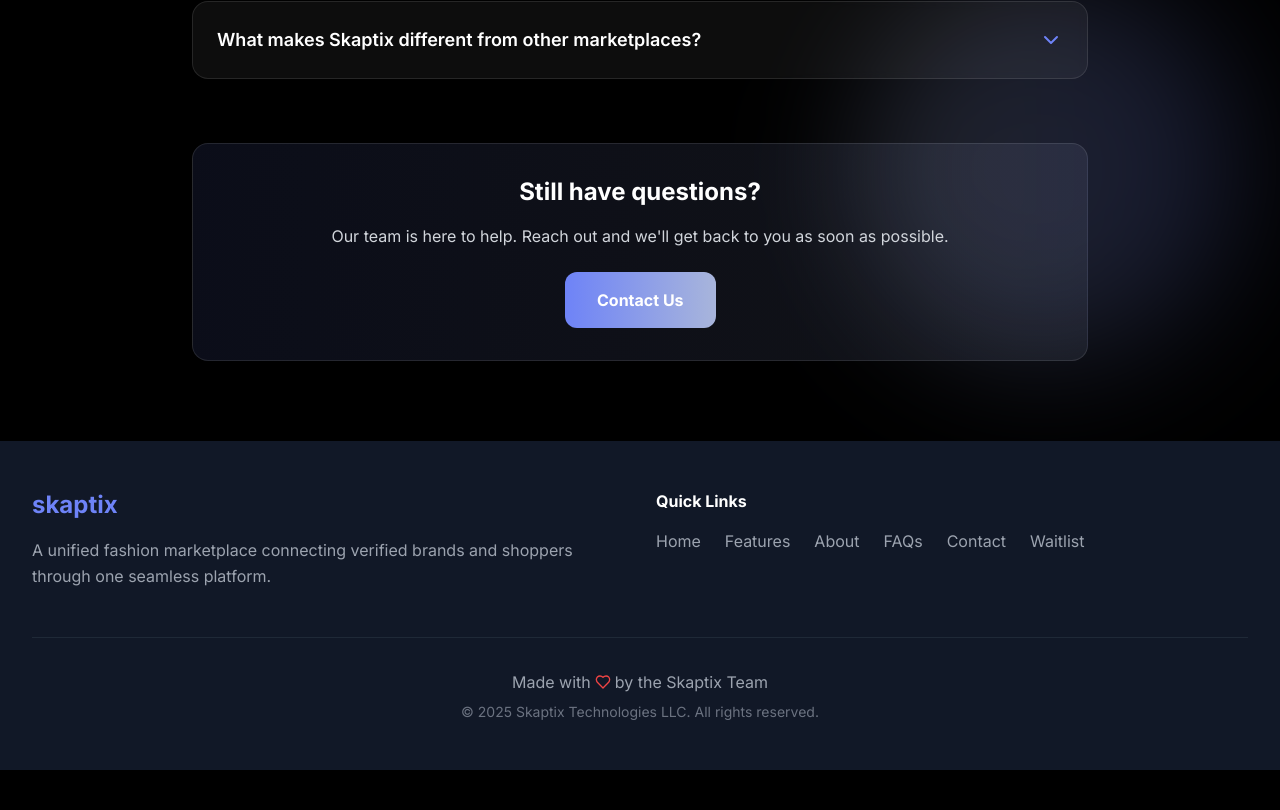
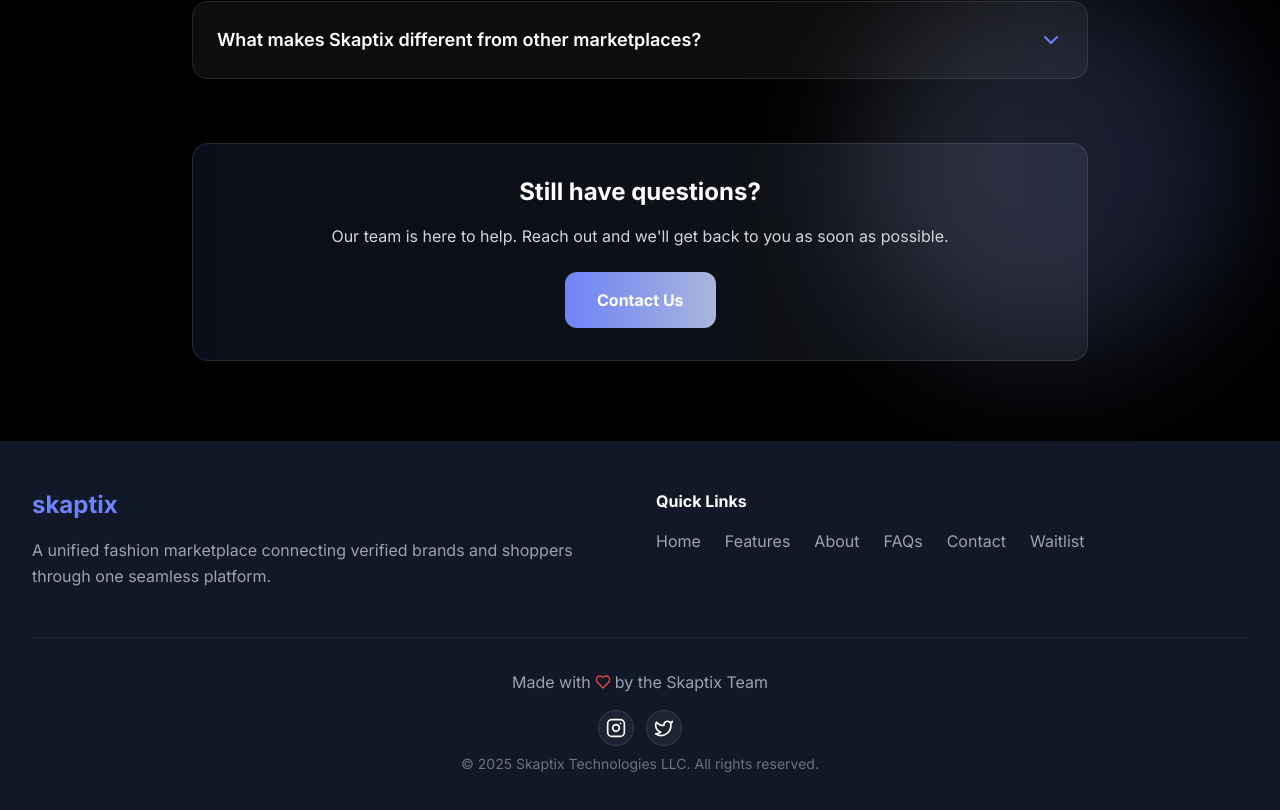
Before and after one commit to PranavPrasannaV/skaptiDash, a React (Vite) app: page /faq in a window 1280 px wide. Shown: the part 1261-2071 px from the top of the page. Before the commit the page ends 2031 px from the top, so only its background shows below. Built offline with nearby package versions, Linux system fonts and the light colour scheme.

Commit message:
social media components in the footer

```diff
--- a/src/components/Footer.tsx
+++ b/src/components/Footer.tsx
@@ -1,4 +1,4 @@
-import { Heart } from 'lucide-react';
+import { Heart, Instagram, Twitter } from 'lucide-react';
 import { Link } from 'react-router-dom';
 
 const Footer = () => {
@@ -62,6 +62,29 @@ const Footer = () => {
           <p className="text-gray-400 flex items-center justify-center">
             Made with <Heart className="w-4 h-4 text-red-500 mx-1" /> by the Skaptix Team
           </p>
+          {/* Social follow */}
+          <div className="mt-4 flex items-center justify-center gap-3">
+            <a
+              href="https://instagram.com/skaptix"
+              target="_blank"
+              rel="noopener noreferrer"
+              aria-label="Follow Skaptix on Instagram"
+              className="inline-flex items-center justify-center w-9 h-9 rounded-full border border-white/10 bg-white/5 hover:bg-white/10 transition-colors"
+              title="Instagram"
+            >
+              <Instagram className="w-5 h-5 text-white" />
+            </a>
+            <a
+              href="https://twitter.com/skaptixclo"
+              target="_blank"
+              rel="noopener noreferrer"
+              aria-label="Follow Skaptix on Twitter"
+              className="inline-flex items-center justify-center w-9 h-9 rounded-full border border-white/10 bg-white/5 hover:bg-white/10 transition-colors"
+              title="Twitter"
+            >
+              <Twitter className="w-5 h-5 text-white" />
+            </a>
+          </div>
           <p className="text-gray-500 text-sm mt-2">
             © 2025 Skaptix Technologies LLC. All rights reserved.
           </p>
--- a/src/components/Hero.tsx
+++ b/src/components/Hero.tsx
@@ -1,6 +1,6 @@
 import { useEffect, useState } from 'react';
 import { Link } from 'react-router-dom';
-import { ArrowRight, Smartphone } from 'lucide-react';
+import { ArrowRight, Smartphone, Instagram } from 'lucide-react';
 
 const Hero = () => {
   const [mousePosition, setMousePosition] = useState({ x: 0, y: 0 });
@@ -144,10 +144,30 @@ const Hero = () => {
                 <Smartphone className="w-5 h-5 text-white" aria-hidden="true" />
                 <span className="text-sm font-medium text-gray-300">Releasing on iOS & Web – January 2026</span>
               </div>
+
+              {/* Instagram button moved to right-edge tab */}
             </div>
           </div>
         </div>
       </div>
+      {/* Floating Instagram button (mobile + desktop) */}
+      <a
+        href="https://instagram.com/skaptix"
+        target="_blank"
+        rel="noopener noreferrer"
+        aria-label="Follow Skaptix on Instagram"
+        title="Follow Skaptix on Instagram"
+        className="fixed z-50 bottom-4 right-4 md:bottom-8 md:right-8"
+        style={{ paddingBottom: 'env(safe-area-inset-bottom)' }}
+      >
+        <div className="relative">
+          <div className="absolute inset-0 rounded-full bg-gradient-to-tr from-[#6e83f7] to-[#A8B5DB] opacity-60 blur-md md:opacity-70" />
+          <div className="relative flex items-center text-white border border-white/15 backdrop-blur rounded-full w-12 h-12 md:w-auto md:h-auto md:px-4 md:py-3 bg-white/10 hover:bg-white/15 transition shadow-lg">
+            <Instagram className="w-5 h-5 mx-auto md:mx-0" />
+            <span className="hidden md:inline ml-3 text-sm font-semibold tracking-wide">Follow us</span>
+          </div>
+        </div>
+      </a>
     </section>
   );
 };
```
